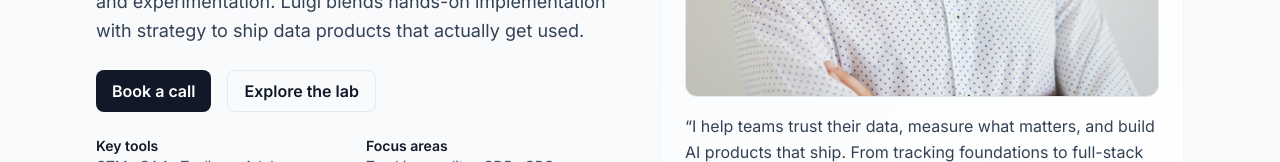
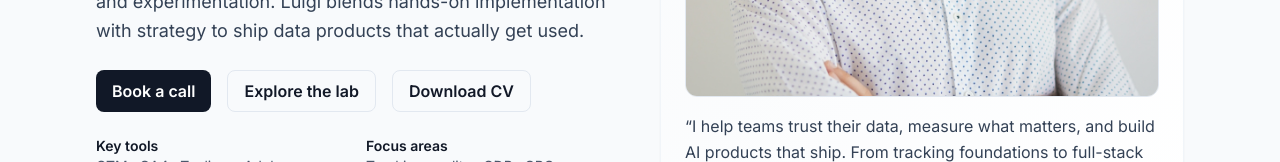
Before and after one commit to lurus92/personal-website, a Next.js app: page / in a window 1280 px wide. Shown: the part 527-689 px from the top of the page. Built offline with nearby package versions, Linux system fonts and the light colour scheme.

Commit message:
feat: add download CV btn

```diff
--- a/components/Hero.tsx
+++ b/components/Hero.tsx
@@ -21,6 +21,7 @@ const Hero = () => {
         <div className="flex flex-wrap gap-4">
           <Link href="/contact" className="button-primary">Book a call</Link>
           <Link href="/projects" className="button-secondary">Explore the lab</Link>
+          <Link href="/CV-LuigiRusso.pdf" className="button-secondary" download>Download CV</Link>
         </div>
         <div className="grid grid-cols-2 gap-4 text-sm text-slate-600">
           <div>
```
